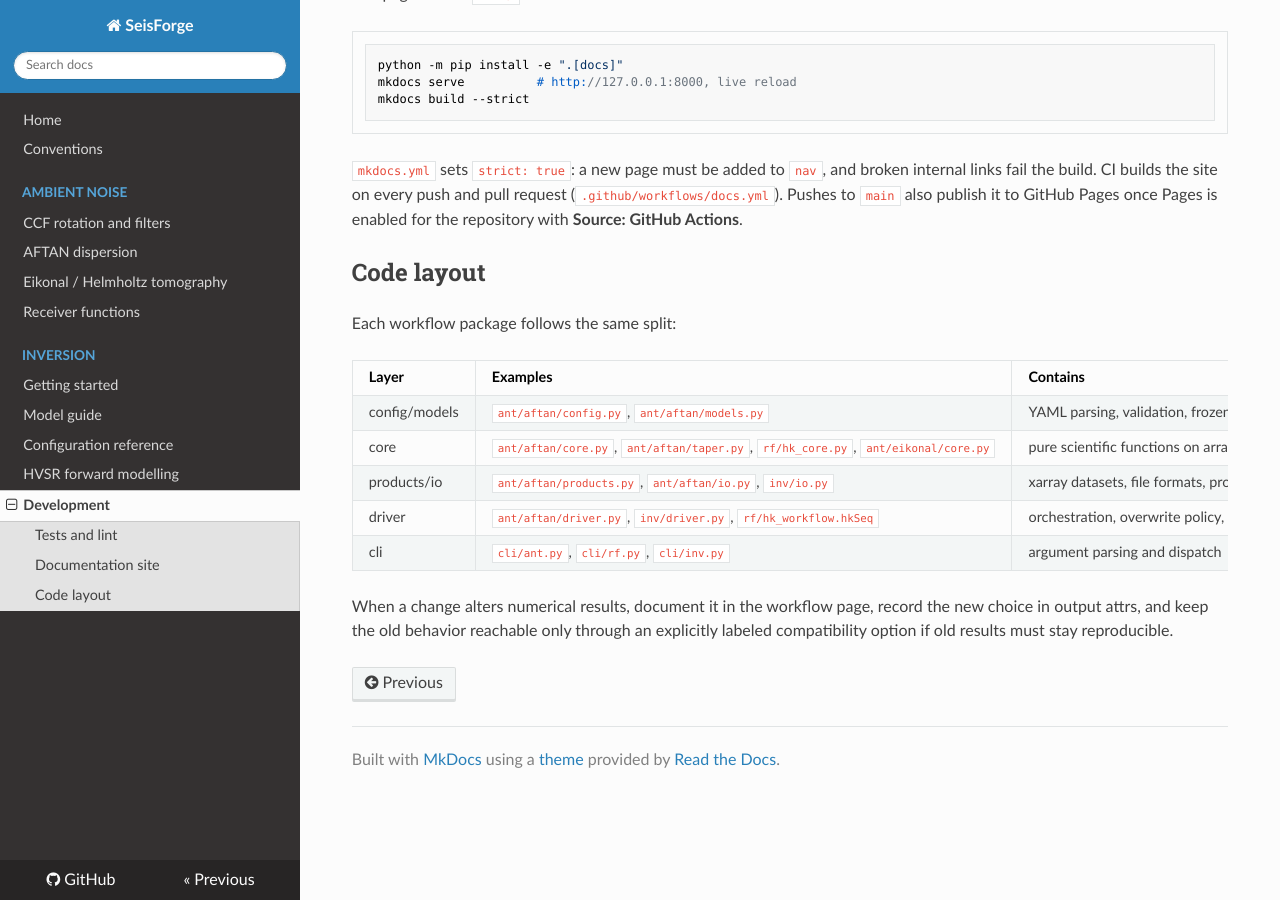
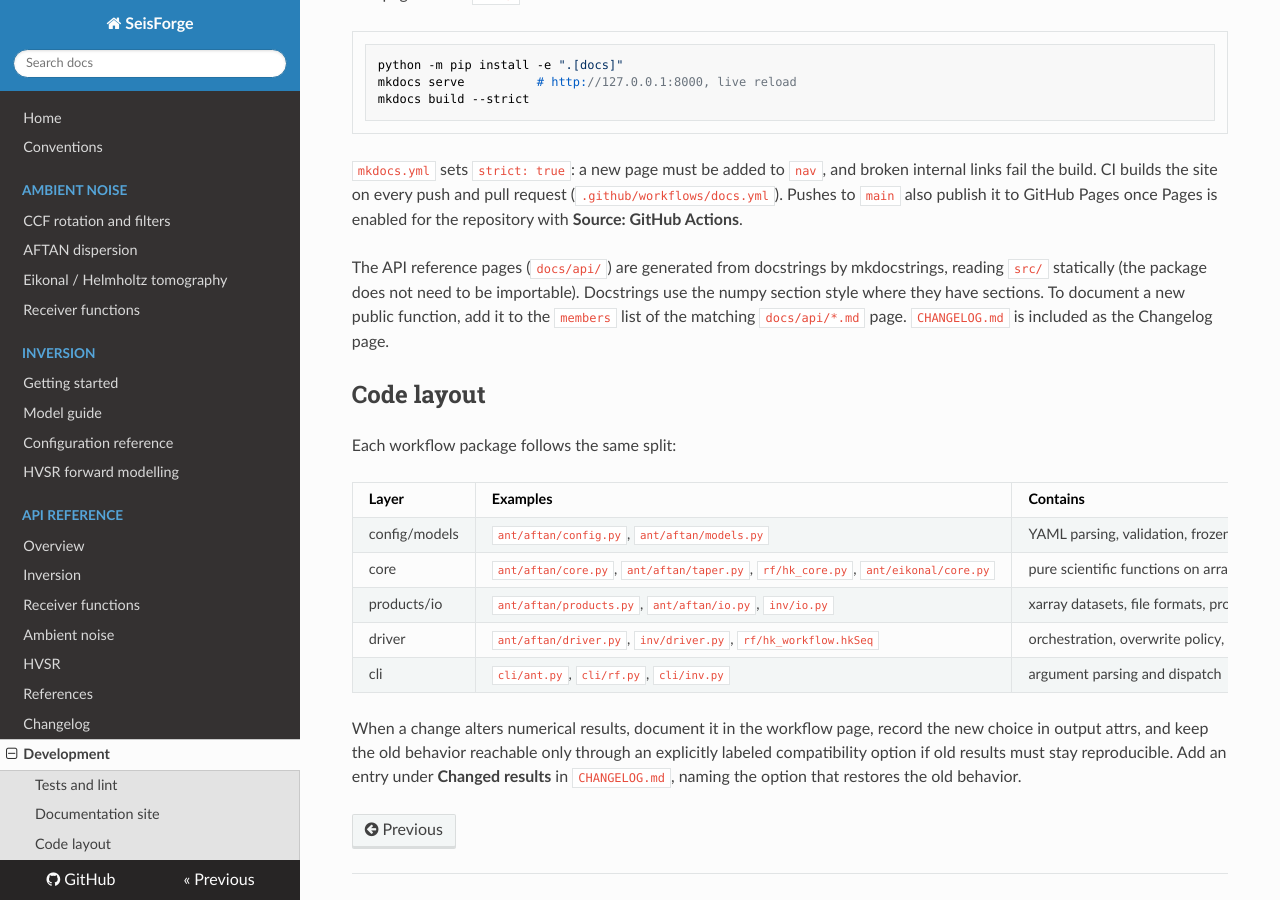
Before and after one commit to LevCarlo/SeisForge, an MkDocs documentation site: the page built from docs/development.md, in a window 1280 px wide and 900 px high, scrolled down 760 px. Built offline with MkDocs 1.6.1, drawn with Linux system fonts in a browser that asks for light colours; nearby versions of some CDN libraries.

Commit message:
docs: API reference, references page, and changelog
- API reference generated from docstrings with mkdocstrings (static
  analysis of src/, no import needed): inversion, synthetic RF and H-k
  core, AFTAN/Eikonal entry points and formulas, HVSR forward modelling.
  Curated member lists keep internal helpers out.
- references.md: publications and software behind each method, linked to
  the workflow pages.
- CHANGELOG.md (included as the Changelog page): changes since main, with
  a "Changed results" section naming the switch that restores old
  behaviour (AFTAN taper and phase cycle, Eikonal Laplacian metric, H-k
  out-of-trace delays).
- docs extra and docs CI install mkdocstrings; development.md explains the
  API pages and asks for changelog entries on result-changing changes.

mkdocs build --strict passes, also on a clean copy of the tracked files
without the compiled HVSR extension.

Co-Authored-By: Claude Opus 5.5 <noreply@anthropic.com>

```diff
--- a/docs/development.md
+++ b/docs/development.md
@@ -44,6 +44,13 @@ request (`.github/workflows/docs.yml`). Pushes to `main` also publish it to
 GitHub Pages once Pages is enabled for the repository with **Source: GitHub
 Actions**.
 
+The API reference pages (`docs/api/`) are generated from docstrings by
+mkdocstrings, reading `src/` statically (the package does not need to be
+importable). Docstrings use the numpy section style where they have sections.
+To document a new public function, add it to the `members` list of the
+matching `docs/api/*.md` page. `CHANGELOG.md` is included as the Changelog
+page.
+
 ## Code layout
 
 Each workflow package follows the same split:
@@ -59,4 +66,5 @@ Each workflow package follows the same split:
 When a change alters numerical results, document it in the workflow page,
 record the new choice in output attrs, and keep the old behavior reachable
 only through an explicitly labeled compatibility option if old results must
-stay reproducible.
+stay reproducible. Add an entry under **Changed results** in `CHANGELOG.md`,
+naming the option that restores the old behavior.
--- a/mkdocs.yml
+++ b/mkdocs.yml
@@ -31,7 +31,35 @@ nav:
       - Model guide: model.md
       - Configuration reference: inv_usage.md
   - HVSR forward modelling: hvsr_forward.md
+  - API reference:
+      - Overview: api/index.md
+      - Inversion: api/inv.md
+      - Receiver functions: api/rf.md
+      - Ambient noise: api/ant.md
+      - HVSR: api/hvsr.md
+  - References: references.md
+  - Changelog: changelog.md
   - Development: development.md
+
+plugins:
+  - search
+  - mkdocstrings:
+      handlers:
+        python:
+          paths: [src]
+          options:
+            docstring_style: numpy
+            show_source: false
+            show_root_heading: true
+            show_root_full_path: true
+            heading_level: 3
+            members_order: source
+            filters: ["!^_"]
+            merge_init_into_class: true
+            separate_signature: true
+            show_signature_annotations: true
+            signature_crossrefs: false
+            show_if_no_docstring: true
 
 markdown_extensions:
   - tables
@@ -40,3 +68,6 @@ markdown_extensions:
   - toc:
       permalink: true
   - pymdownx.superfences
+  - pymdownx.snippets:
+      base_path: ["."]
+      check_paths: true
--- a/pyproject.toml
+++ b/pyproject.toml
@@ -50,6 +50,7 @@ gmt = [
 ]
 docs = [
     "mkdocs>=1.6,<2",
+    "mkdocstrings[python]>=1.0,<2",
     "pymdown-extensions",
 ]
 
```
Also changed, not shown: CHANGELOG.md (added, +80 -0 lines), docs/api/ant.md (added, +32 -0 lines), docs/api/hvsr.md (added, +23 -0 lines), docs/api/index.md (added, +14 -0 lines), docs/api/inv.md (added, +84 -0 lines), docs/api/rf.md (added, +15 -0 lines), docs/changelog.md (added, +1 -0 lines), docs/index.md (+3 -0 lines), docs/references.md (added, +48 -0 lines), 1 other file.
